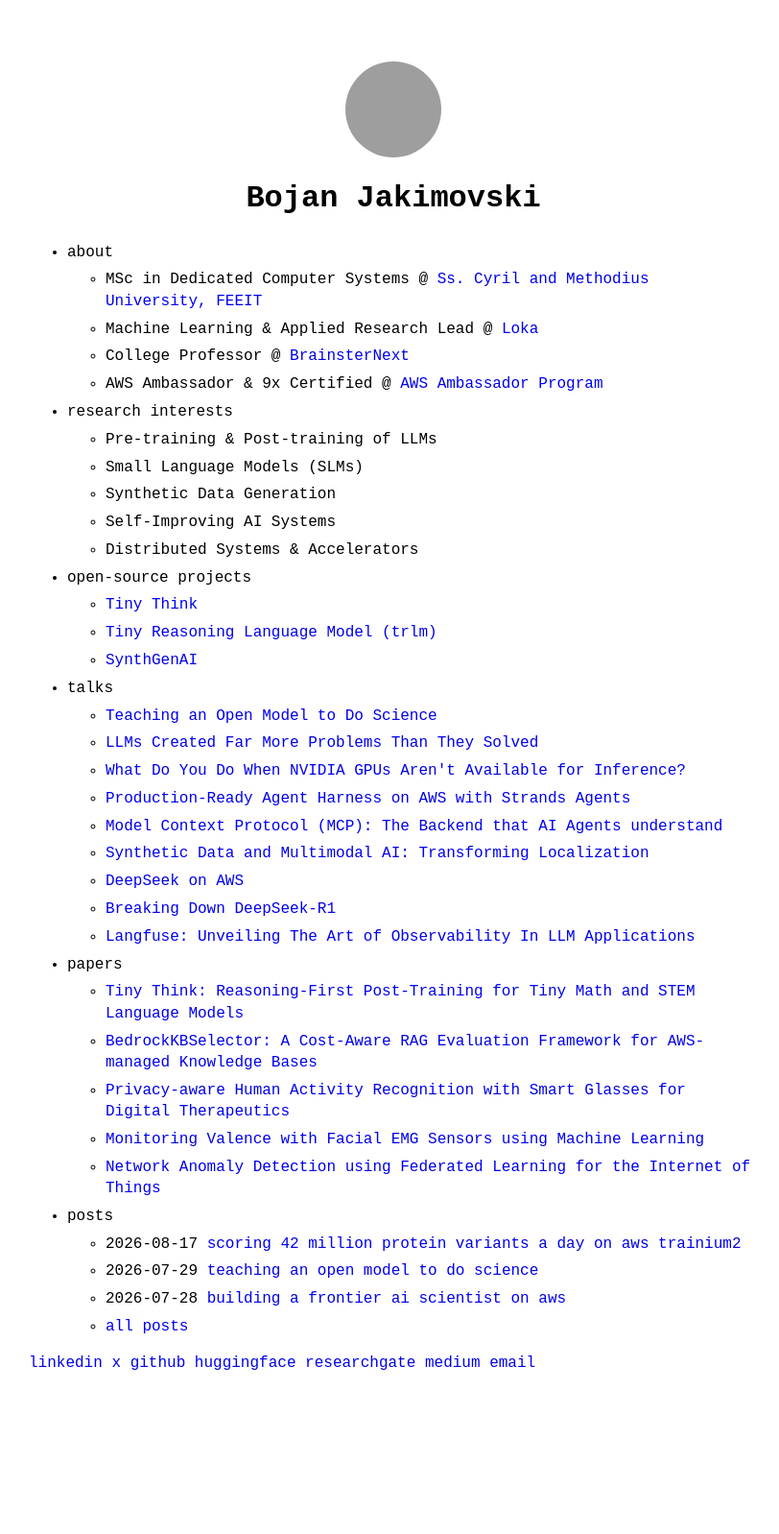
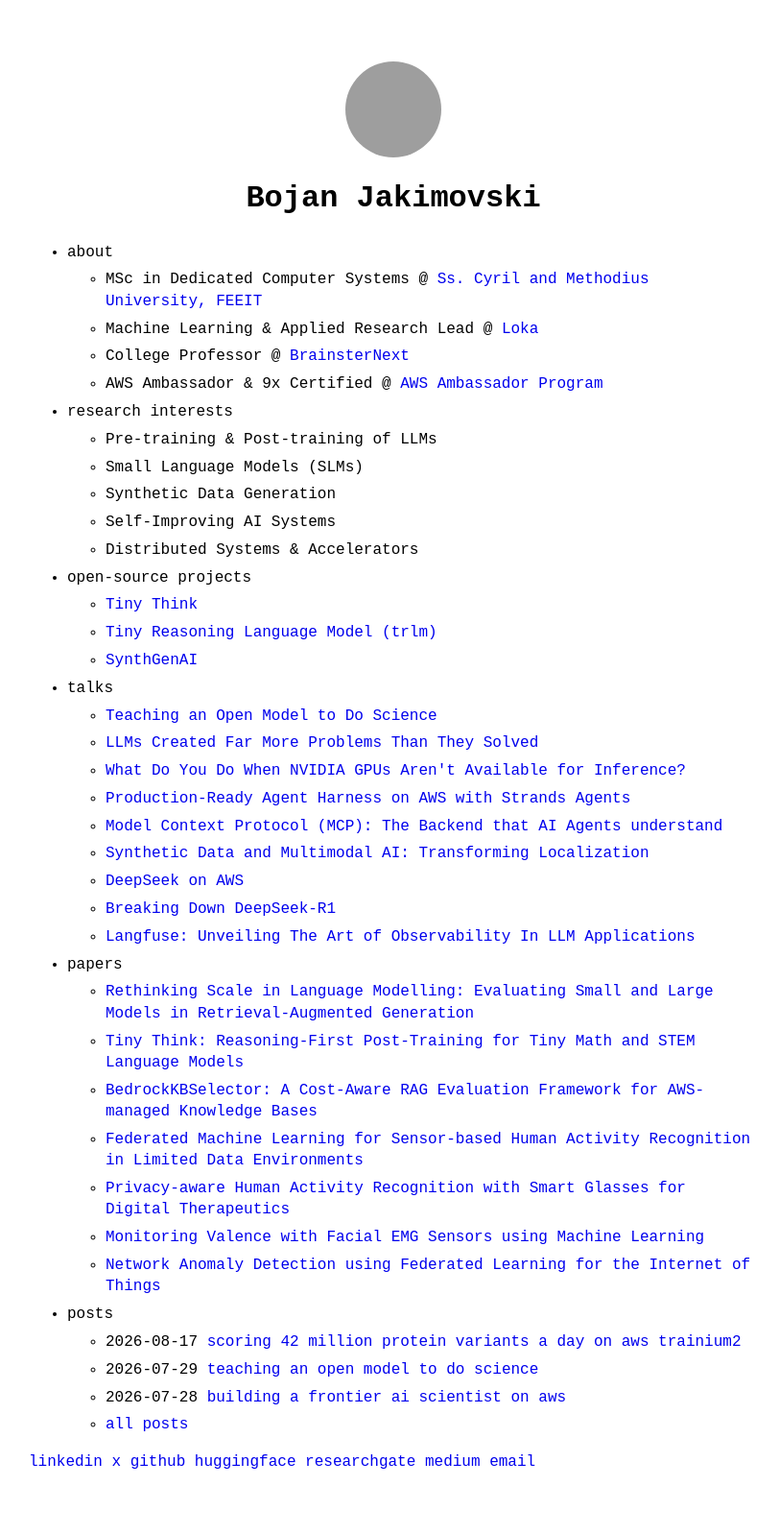
Before and after one commit to Shekswess/Shekswess.github.io, a Jekyll site: the page built from index.md, in a window 1280 px wide. Shown: the whole page at 96% size, without its empty margins (230-1042 px from the left). Built offline with Jekyll 4.4.1, drawn with Linux system fonts in a browser that asks for light colours; before the commit the page ends 1496 px from its top, so only the background shows below that; grey boxes are pictures that could not be loaded.

Commit message:
add(papers): include Springer publications

```diff
--- a/_data/menu.yml
+++ b/_data/menu.yml
@@ -37,8 +37,10 @@ entries:
 
   - title: papers
     entries:
+      - title: "<a href='https://doi.org/10.1007/978-3-032-38812-4_3'>Rethinking Scale in Language Modelling: Evaluating Small and Large Models in Retrieval-Augmented Generation</a>"
       - title: "<a href='https://ieeexplore.ieee.org/document/11731575'>Tiny Think: Reasoning-First Post-Training for Tiny Math and STEM Language Models</a>"
       - title: "<a href='https://ieeexplore.ieee.org/document/11731556'>BedrockKBSelector: A Cost-Aware RAG Evaluation Framework for AWS-managed Knowledge Bases</a>"
+      - title: "<a href='https://doi.org/10.1007/978-3-032-22091-2_21'>Federated Machine Learning for Sensor-based Human Activity Recognition in Limited Data Environments</a>"
       - title: "<a href='https://scholar.google.com/citations?view_op=view_citation&hl=en&user=557AYDUAAAAJ&citation_for_view=557AYDUAAAAJ:d1gkVwhDpl0C'>Privacy-aware Human Activity Recognition with Smart Glasses for Digital Therapeutics </a>"
       - title: "<a href='https://scholar.google.com/citations?view_op=view_citation&hl=en&user=557AYDUAAAAJ&citation_for_view=557AYDUAAAAJ:u5HHmVD_uO8C'>Monitoring Valence with Facial EMG Sensors using Machine Learning</a>"
       - title: <a href='https://scholar.google.com/citations?view_op=view_citation&hl=en&user=557AYDUAAAAJ&citation_for_view=557AYDUAAAAJ:2osOgNQ5qMEC'>Network Anomaly Detection using Federated Learning for the Internet of Things</a>
```
